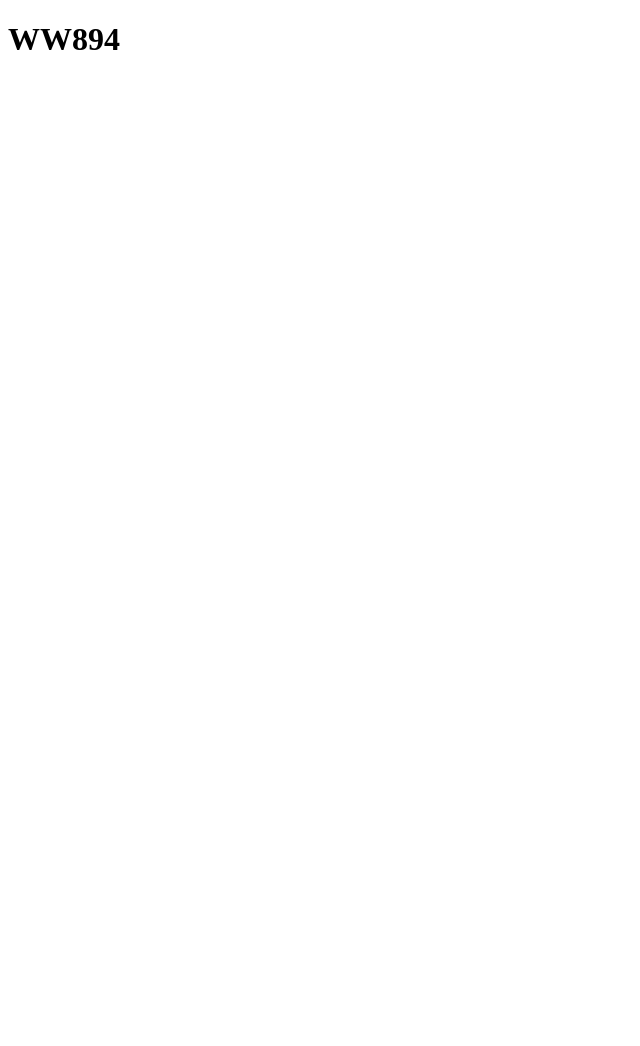
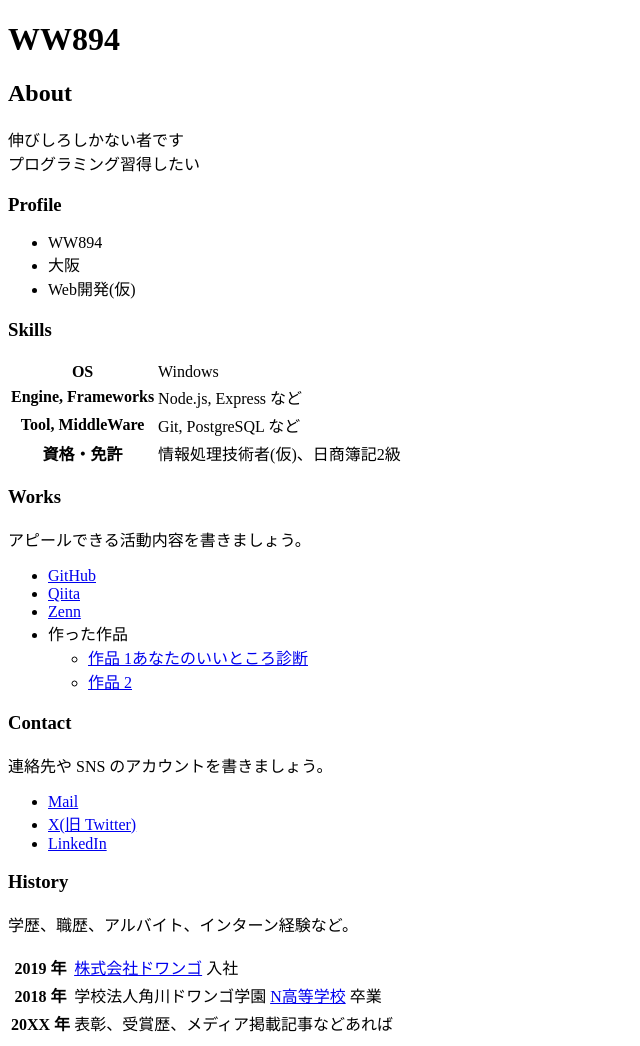
Before and after one commit to WW894/WW894.github.io, a plain HTML site: page index.html in a window 1280 px wide. Shown: the whole page, without its empty margins (0-640 px from the left). Before the commit the page ends 800 px from the top, so only its background shows below. Drawn offline with Linux system fonts and the light colour scheme.

Commit message:
中身を拡充

```diff
--- a/index.html
+++ b/index.html
@@ -7,5 +7,81 @@
   </head>
   <body>
     <h1>WW894</h1>
+
+    <h2>About</h2>
+    <p>
+      伸びしろしかない者です<br>
+      プログラミング習得したい
+    </p>
+
+    <h3>Profile</h3>
+    <ul>
+      <li>WW894</li>
+      <li>大阪</li>
+      <li>Web開発(仮)</li>
+    </ul>
+
+    <h3>Skills</h3>
+    <table>
+      <tr>
+        <th>OS</th>
+        <td>Windows</td>
+      </tr>
+      <tr>
+        <th>Engine, Frameworks</th>
+        <td>Node.js, Express など</td>
+      </tr>
+      <tr>
+        <th>Tool, MiddleWare</th>
+        <td>Git, PostgreSQL など</td>
+      </tr>
+      <tr>
+        <th>資格・免許</th>
+        <td>情報処理技術者(仮)、日商簿記2級</td>
+      </tr>
+    </table>
+
+    <h3>Works</h3>
+    <p>アピールできる活動内容を書きましょう。</p>
+    <ul>
+      <li><a href="https://github.com/WW894">GitHub</a></li>
+      <li><a href="https://qiita.com/">Qiita</a></li>
+      <li><a href="https://zenn.dev/">Zenn</a></li>
+      <li>
+        作った作品
+        <ul>
+          <li><a href="https://ww894.github.io/assessment/assessment.html">作品 1あなたのいいところ診断</a></li>
+          <li><a href="https://example.com/">作品 2</a></li>
+        </ul>
+      </li>
+    </ul>
+
+    <h3>Contact</h3>
+    <p>連絡先や SNS のアカウントを書きましょう。</p>
+    <ul>
+      <li><a href="mailto:name@example.com">Mail</a></li>
+      <li><a href="https://twitter.com/n_yobikou">X(旧 Twitter)</a></li>
+      <li><a href="https://www.linkedin.com/">LinkedIn</a></li>
+    </ul>
+
+    <h3>History</h3>
+    <p>学歴、職歴、アルバイト、インターン経験など。</p>
+    <table>
+      <tr>
+        <th>2019 年</th>
+        <td><a href="https://dwango.co.jp/">株式会社ドワンゴ</a> 入社</td>
+      </tr>
+      <tr>
+        <th>2018 年</th>
+        <td>学校法人角川ドワンゴ学園 <a href="https://nnn.ed.jp/">N高等学校</a> 卒業</td>
+      </tr>
+      <tr>
+        <th>20XX 年</th>
+        <td>表彰、受賞歴、メディア掲載記事などあれば</td>
+      </tr>
+    </table>
+
+
+
   </body>
 </html>
```
